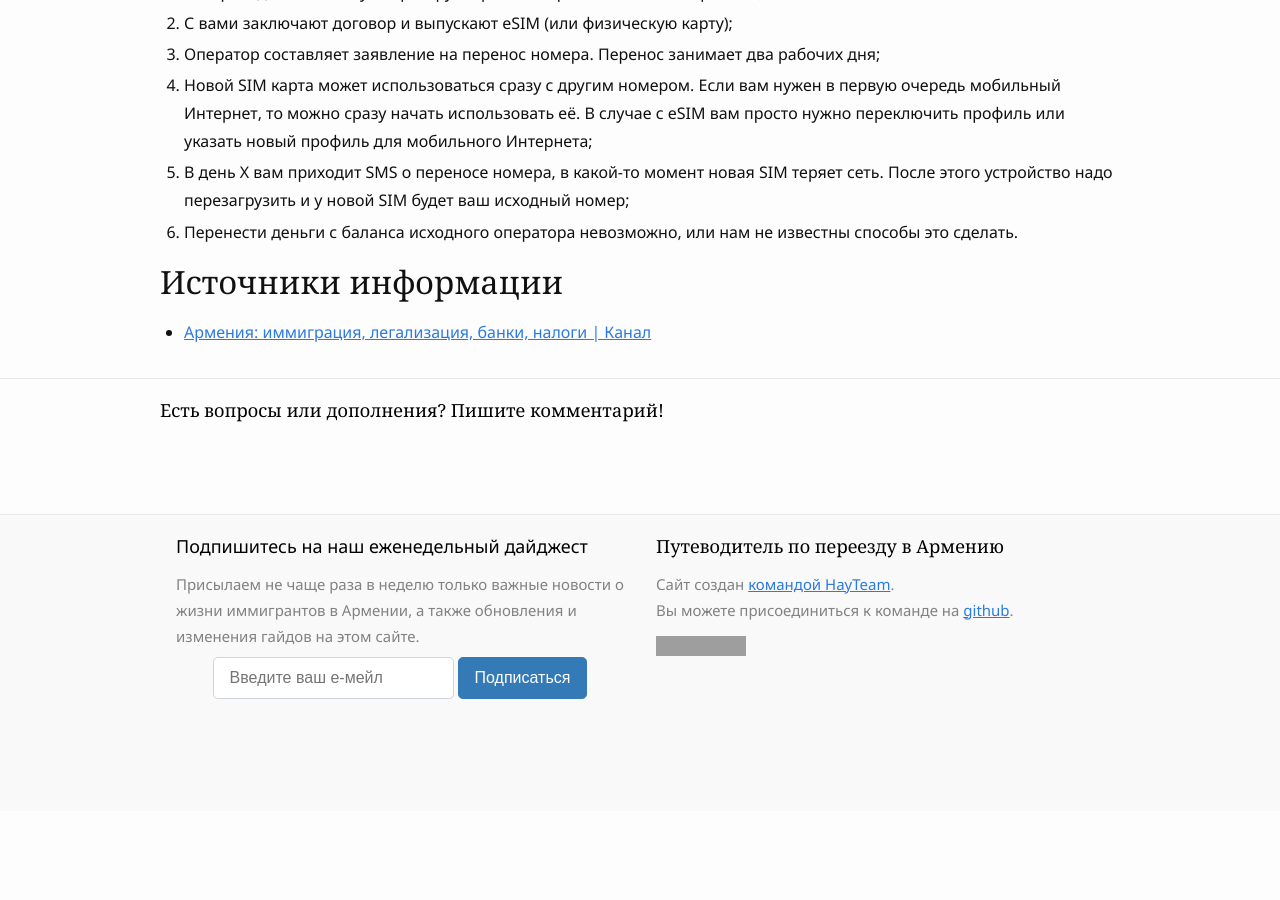
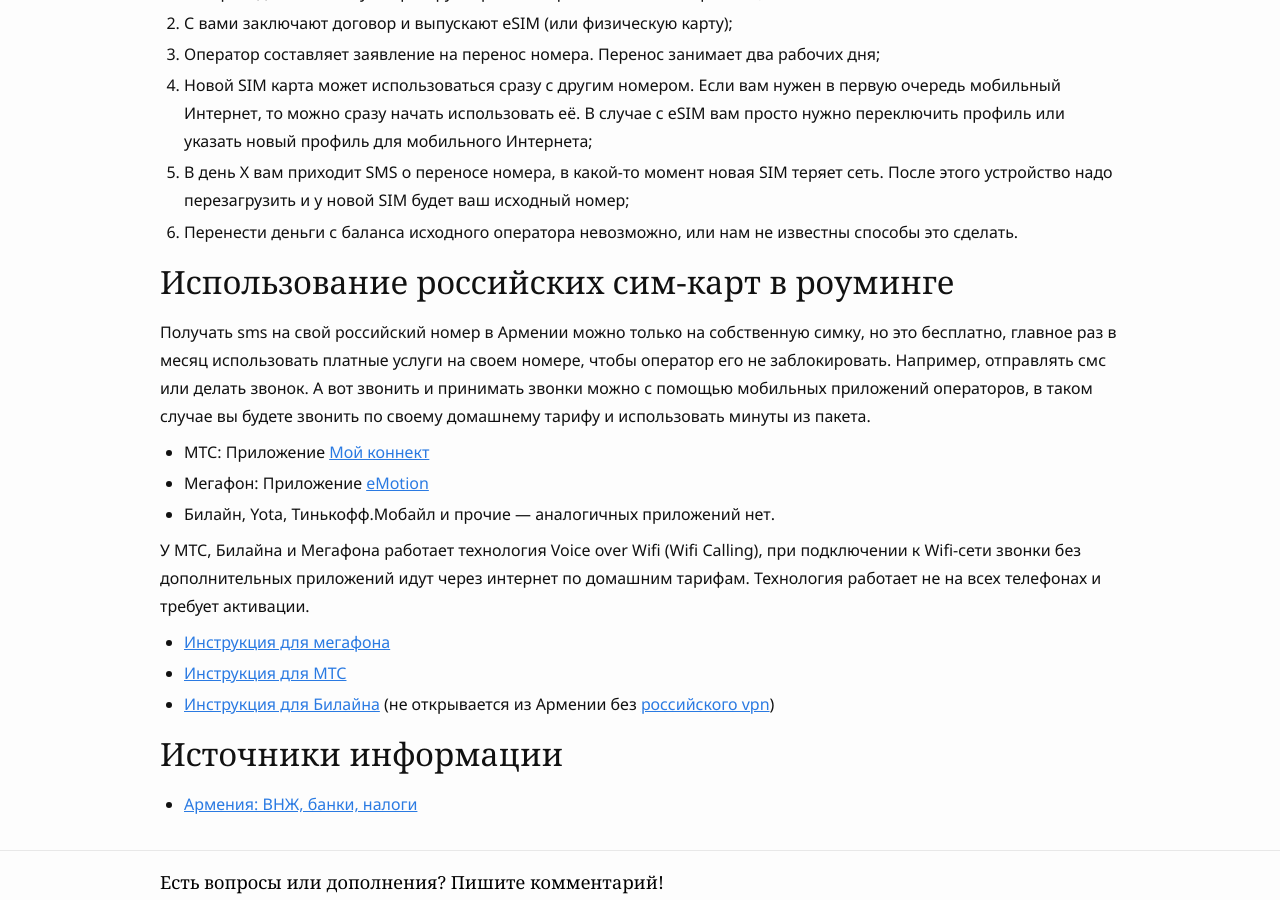
Before and after one commit to haywiki/haywiki.github.io, a Jekyll site: the page built from cellular.md, in a window 1280 px wide and 900 px high, scrolled down 4251 px. Built offline with Jekyll 4.4.1, drawn with Linux system fonts in a browser that asks for light colours; nearby versions of some CDN libraries; a script that is not in the unit is left out; before the commit the page ends 5062 px from its top, so only the background shows below that; some of the changed text lies outside the part shown; grey boxes are pictures that could not be loaded.

Commit message:
Использование российских номеров в роуминге

```diff
--- a/cellular.md
+++ b/cellular.md
@@ -80,6 +80,24 @@
 5. В день X вам приходит SMS о переносе номера, в какой-то момент новая SIM теряет сеть. После этого устройство надо перезагрузить и у новой SIM будет ваш исходный номер;
 6. Перенести деньги с баланса исходного оператора невозможно, или нам не известны способы это сделать.
 
+## Использование российских сим-карт в роуминге
+
+Получать sms на свой российский номер в Армении можно только на собственную симку, но это бесплатно, главное раз в месяц
+использовать платные услуги на своем номере, чтобы оператор его не заблокировать. Например, отправлять смс или делать звонок.
+А вот звонить и принимать звонки можно с помощью мобильных приложений операторов, в таком случае вы будете звонить по своему
+домашнему тарифу и использовать минуты из пакета.
+
+- МТС: Приложение [Мой коннект](https://moskva.mts.ru/personal/razvlecheniya/mts-connect)
+- Мегафон: Приложение [eMotion](https://emotion.megafon.ru)
+- Билайн, Yota, Тинькофф.Мобайл и прочие — аналогичных приложений нет.
+
+У МТС, Билайна и Мегафона работает технология Voice over Wifi (Wifi Calling), при подключении к Wifi-сети звонки без дополнительных приложений
+идут через интернет по домашним тарифам. Технология работает не на всех телефонах и требует активации.
+
+- [Инструкция для мегафона](https://moscow.megafon.ru/help/faq/chto_takoe_vowi_fi.html)
+- [Инструкция для МТС](https://moskva.mts.ru/personal/tehnologii/vowifi)
+- [Инструкция для Билайна](https://moskva.beeline.ru/customers/products/vowifi/) (не открывается из Армении без [российского vpn](./life/russian-vpn.md))
+
 ## Источники информации
 
-- [Армения: иммиграция, легализация, банки, налоги \| Канал](https://t.me/am_banking_and_residency)
+- [Армения: ВНЖ, банки, налоги](https://t.me/am_banking_and_residency)
```
